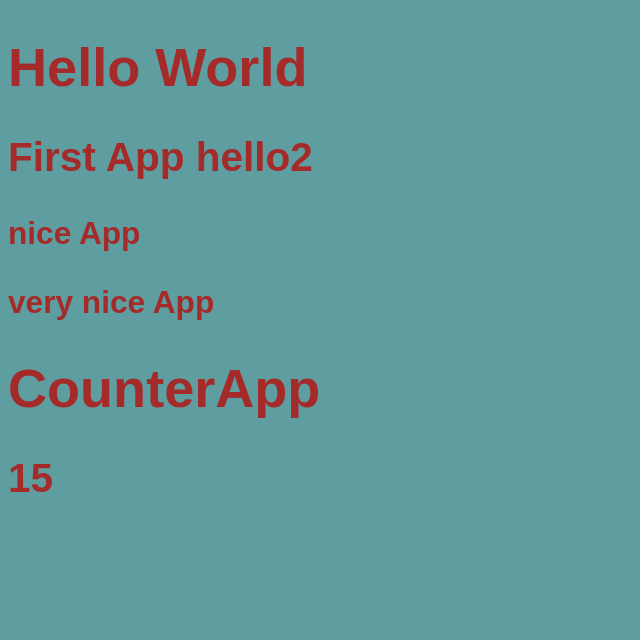
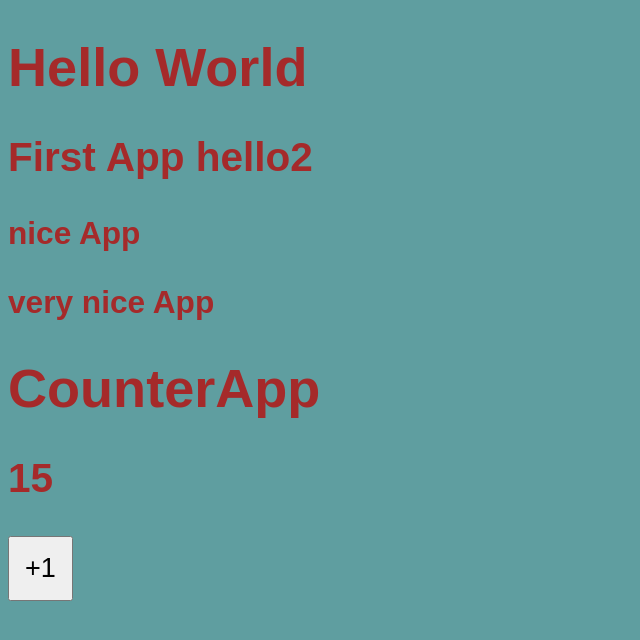
Before and after one commit to VicenteOgalde/React-0-to-Expert-Udemy, a React (Vite) app in the folder 04-react-intro/counter-app-vite/: page / in a window 1280 px wide. Shown: the top 640 px of the page, without its empty margins (0-640 px from the left). Built offline with nearby package versions, Linux system fonts and the light colour scheme.

Commit message:
commit 44

```diff
--- a/04-react-intro/counter-app-vite/src/CounterApp.jsx
+++ b/04-react-intro/counter-app-vite/src/CounterApp.jsx
@@ -1,9 +1,15 @@
 import PropTypes from 'prop-types'
 
-export const CounterApp=({counter})=>{
+
+
+export const CounterApp=({ counter })=>{
+    const handleAdd=(event,counter)=>{
+        counter++;
+    }
     return <>
     <h1>CounterApp</h1>
-    <h2>{counter}</h2>
+    <h2>{ counter }</h2>
+    <button onClick={handleAdd(event,counter)}>+1</button>
     </>
 }
 
--- a/04-react-intro/counter-app-vite/src/FirstApp.jsx
+++ b/04-react-intro/counter-app-vite/src/FirstApp.jsx
@@ -5,12 +5,12 @@ const newMessage = {m1:"hello",m2:"hello2"};
 
 const getFirstMessage=(message)=>message.m2;
 
-export function FirstApp({title,subTitle}){
+export function FirstApp({ title , subTitle }){
 
     return <>
     <h2>First App {getFirstMessage(newMessage)}</h2>
-    <h3>{title}</h3>
-    <h3>{subTitle}</h3>
+    <h3>{ title }</h3>
+    <h3>{ subTitle }</h3>
     </>
 }
 
--- a/04-react-intro/counter-app-vite/src/main.jsx
+++ b/04-react-intro/counter-app-vite/src/main.jsx
@@ -9,6 +9,6 @@ ReactDOM.createRoot(document.getElementById('root')).render(
     <React.StrictMode>
         <App></App>
         <FirstApp title='nice App' subTitle='very nice App'></FirstApp>
-        <CounterApp counter={15}></CounterApp>
+        <CounterApp counter = { 15 }></CounterApp>
     </React.StrictMode>
 )
--- a/04-react-intro/counter-app-vite/src/style.css
+++ b/04-react-intro/counter-app-vite/src/style.css
@@ -4,3 +4,8 @@ html,body{
     font-family: sans-serif,Arial, Helvetica;
     font-size: 1.3rem;
 }
+
+button{
+    padding: 15px;
+    font-size: 1.3rem;
+}
```
